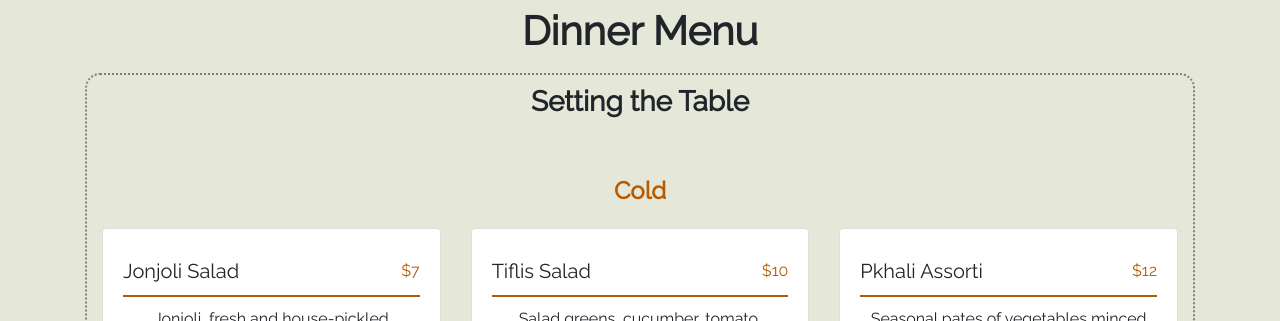
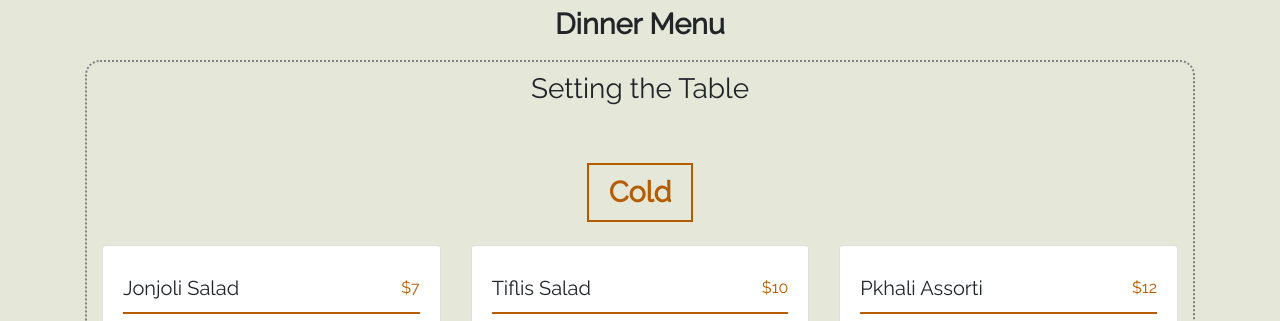
Before and after one commit to ehoversten/menu_layout, a plain HTML site: page index.html in a window 1280 px wide. Shown: the part 423-744 px from the top of the page. Drawn offline with nearby package versions, Linux system fonts and the light colour scheme.

Commit message:
trying to fill out the section headers

```diff
--- a/index.html
+++ b/index.html
@@ -56,7 +56,7 @@
             <div class="container">
                 <div class="row">
                     <div class="col text-center">
-                        <h1 class="menu-title">Dinner Menu</h1>
+                        <h1 class="menu-header">Dinner Menu</h1>
                     </div>
                 </div>
 
@@ -65,7 +65,7 @@
                 <section class="small-plates">
                     <div class="row">
                         <div class="col text-center">
-                            <h3 class="menu-title">Setting the Table</h3>
+                            <h3 class="menu-header-text">Setting the Table</h3>
                         </div>
                     </div>
                     <!-- COLD ITEMS SECTION  -->
--- a/static/css/styles.css
+++ b/static/css/styles.css
@@ -107,10 +107,17 @@ p > .card-title {
     color: var(--text-highlight-color);
 }
 
+.menu-header {
+    font-weight: 800;
+    font-size: 1.8rem;
+}
+
 .menu-title {
     z-index: 1;
-    /* font-size: 1.5rem; */
     font-weight: 800;
+    font-size: 1.8rem;
+    border: 2px solid var(--text-highlight-color);
+    padding: 10px 20px;
 }
 
 .special {
```
